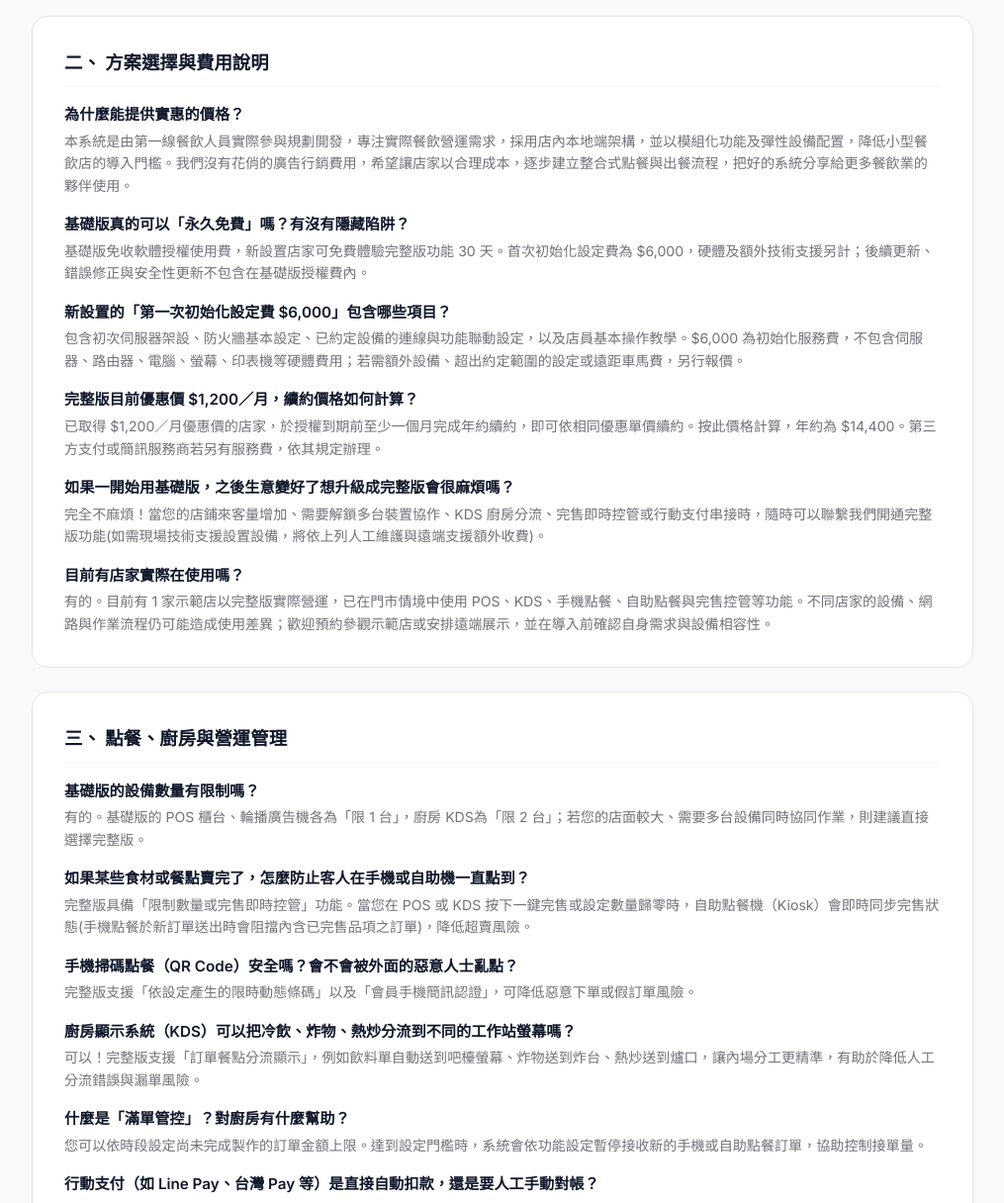
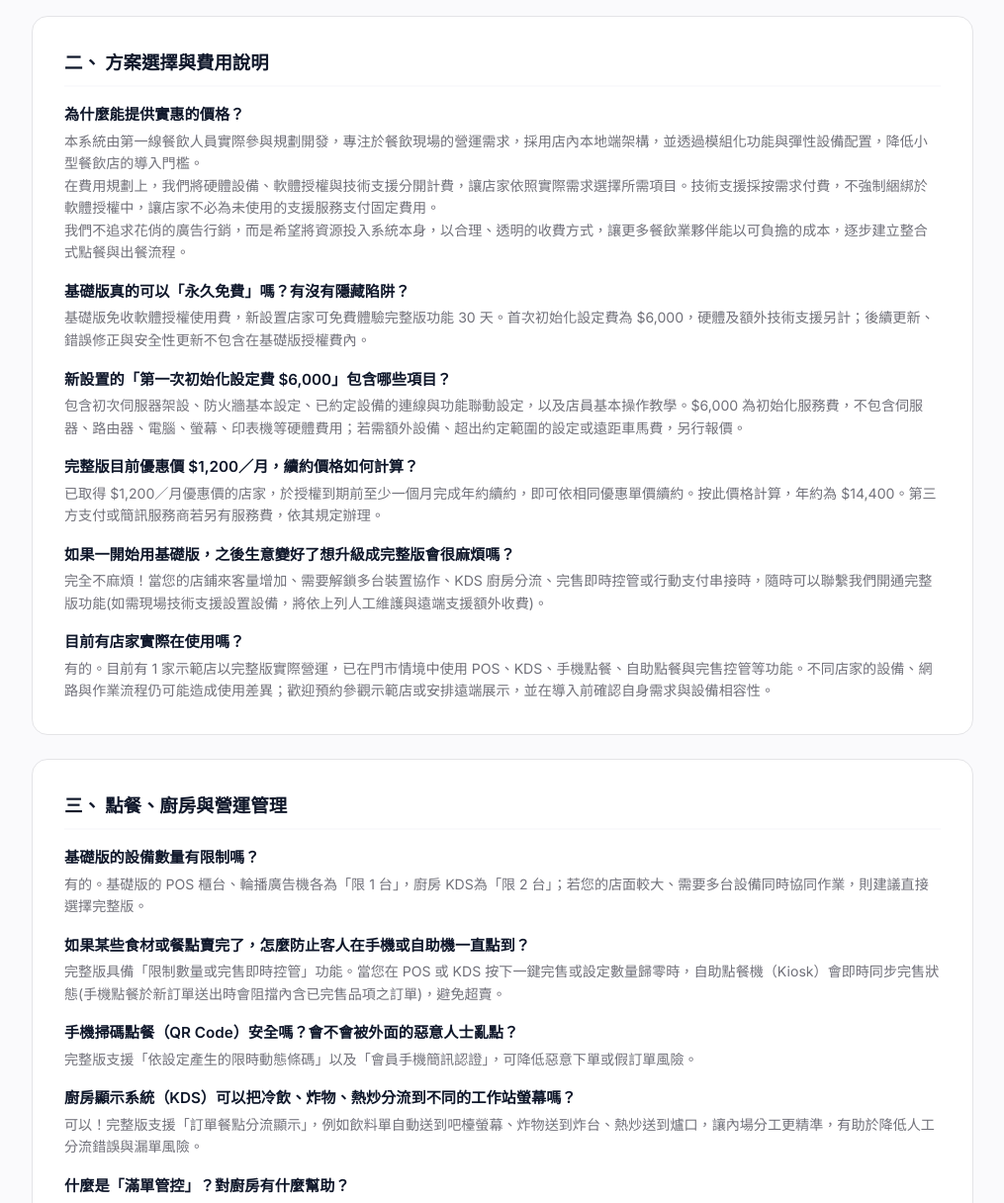
Before and after one commit to eyeshot-studio/eyeshot-studio.github.io, a plain HTML site: page index.html in a window 1280 px wide. Shown: the part 7280-8496 px from the top of the page at 99% size, without its empty margins (132-1147 px from the left). Drawn offline with Linux system fonts and the light colour scheme.

Commit message:
Update index.html

```diff
--- a/index.html
+++ b/index.html
@@ -683,7 +683,7 @@ function fnScrollToTop(){
             <h3>二、 方案選擇與費用說明</h3>
             <div class="detail-item">
                 <div class="detail-title">為什麼能提供實惠的價格？</div>
-                <div class="detail-desc">本系統是由第一線餐飲人員實際參與規劃開發，專注實際餐飲營運需求，採用店內本地端架構，並以模組化功能及彈性設備配置，降低小型餐飲店的導入門檻。我們沒有花俏的廣告行銷費用，希望讓店家以合理成本，逐步建立整合式點餐與出餐流程，把好的系統分享給更多餐飲業的夥伴使用。</div>
+                <div class="detail-desc">本系統由第一線餐飲人員實際參與規劃開發，專注於餐飲現場的營運需求，採用店內本地端架構，並透過模組化功能與彈性設備配置，降低小型餐飲店的導入門檻。<br>在費用規劃上，我們將硬體設備、軟體授權與技術支援分開計費，讓店家依照實際需求選擇所需項目。技術支援採按需求付費，不強制綑綁於軟體授權中，讓店家不必為未使用的支援服務支付固定費用。<br>我們不追求花俏的廣告行銷，而是希望將資源投入系統本身，以合理、透明的收費方式，讓更多餐飲業夥伴能以可負擔的成本，逐步建立整合式點餐與出餐流程。</div>
             </div>
             <div class="detail-item">
                 <div class="detail-title">基礎版真的可以「永久免費」嗎？有沒有隱藏陷阱？</div>
@@ -715,7 +715,7 @@ function fnScrollToTop(){
             </div>
             <div class="detail-item">
                 <div class="detail-title">如果某些食材或餐點賣完了，怎麼防止客人在手機或自助機一直點到？</div>
-                <div class="detail-desc">完整版具備「限制數量或完售即時控管」功能。當您在 POS 或 KDS 按下一鍵完售或設定數量歸零時，自助點餐機（Kiosk）會即時同步完售狀態(手機點餐於新訂單送出時會阻擋內含已完售品項之訂單)，降低超賣風險。</div>
+                <div class="detail-desc">完整版具備「限制數量或完售即時控管」功能。當您在 POS 或 KDS 按下一鍵完售或設定數量歸零時，自助點餐機（Kiosk）會即時同步完售狀態(手機點餐於新訂單送出時會阻擋內含已完售品項之訂單)，避免超賣。</div>
             </div>
             <div class="detail-item">
                 <div class="detail-title">手機掃碼點餐（QR Code）安全嗎？會不會被外面的惡意人士亂點？</div>
```
